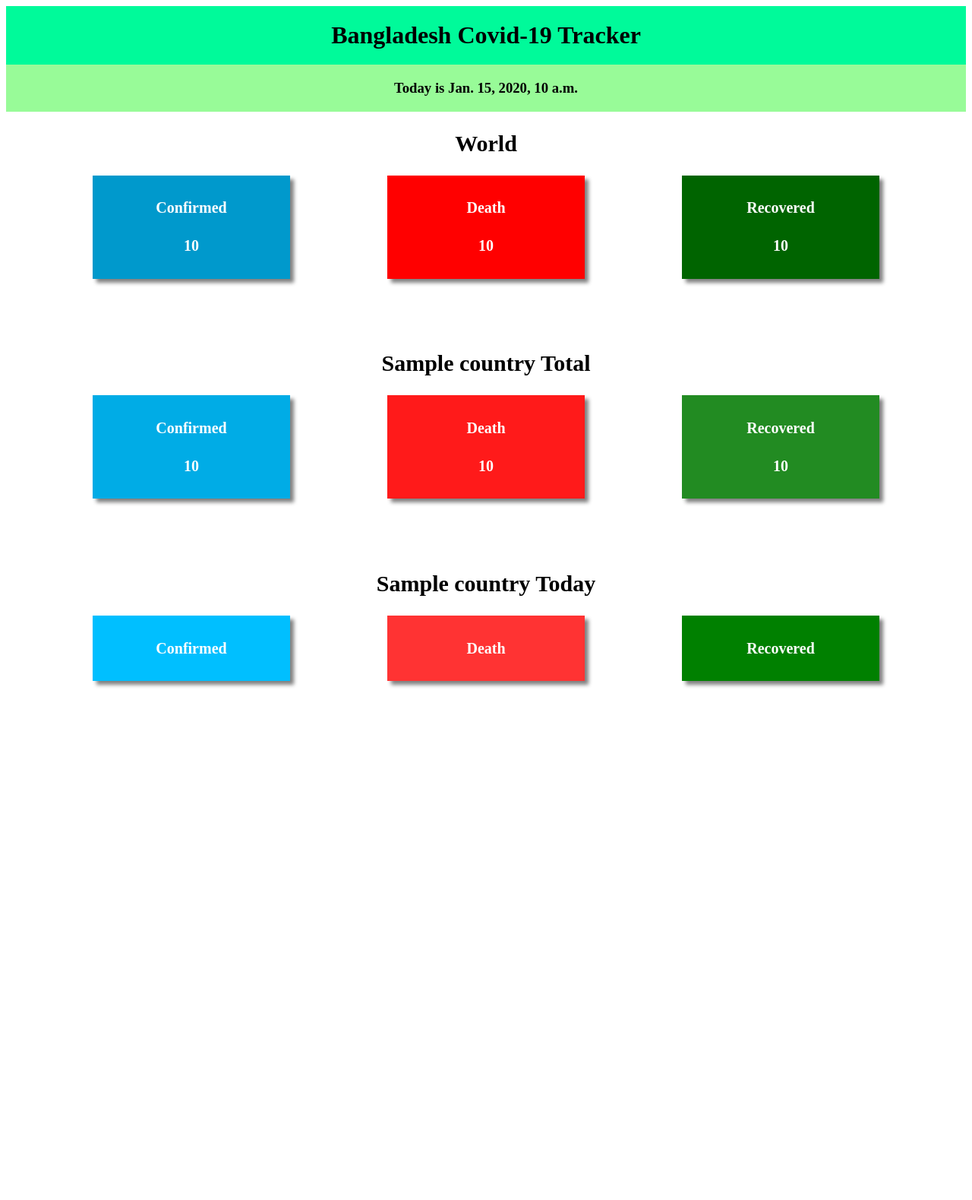
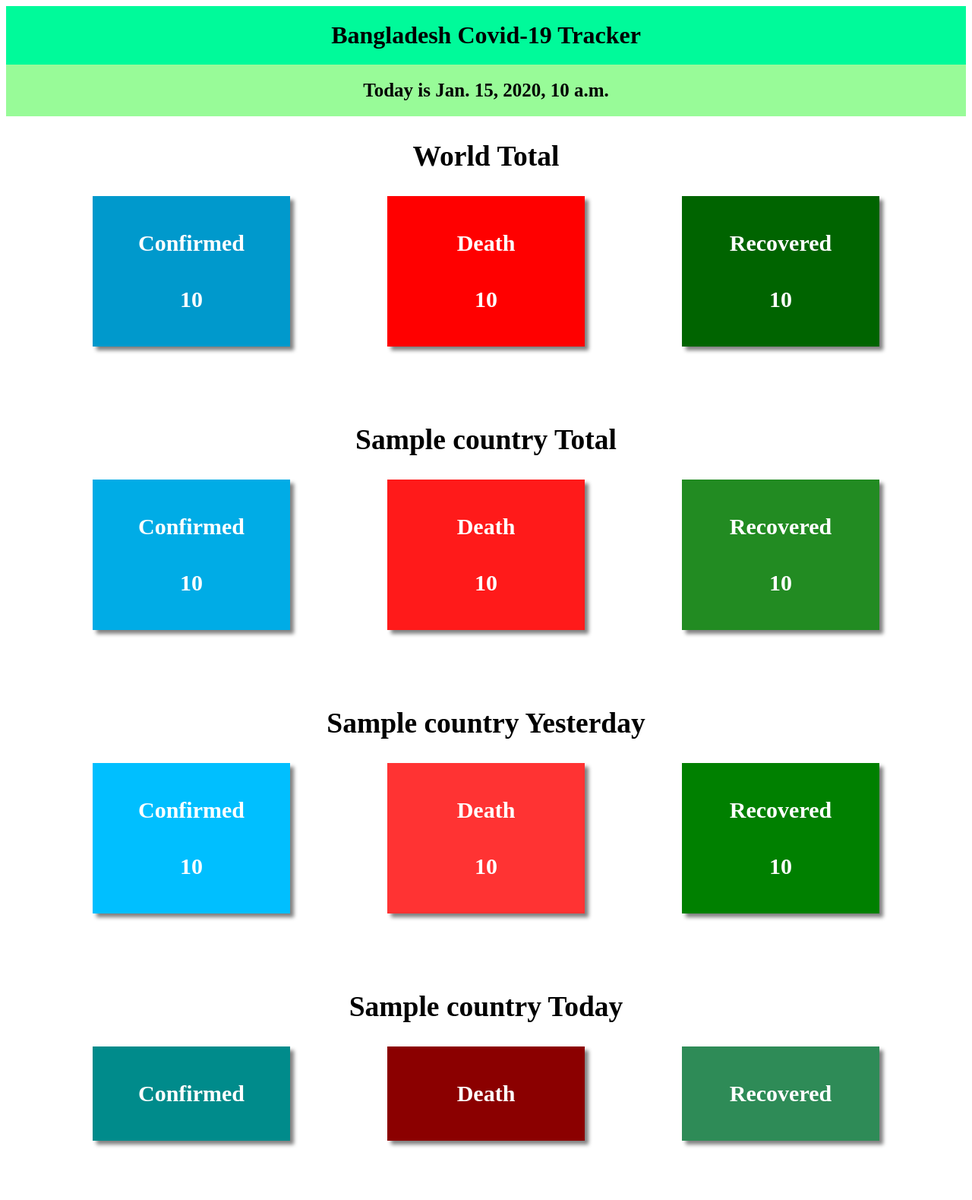
Before and after one commit to ShakibUddin/Covid19_Tracker_Django, a Django app: template tracker/templates/tracker/index.html in a window 1280 px wide. Shown: the whole page at 76% size. Before the commit the page ends 904 px from the top, so only its background shows below. Run offline with Django 3.2, Linux system fonts and the light colour scheme; the template is opened without the code that fills it: most values are stand-ins (such as "Sample title", 1, 10 or a date in 2020).

Commit message:
edited 4:07pm

```diff
--- a/tracker/static/style.css
+++ b/tracker/static/style.css
@@ -1,5 +1,5 @@
 
- .main-block{
+ .main-block-1{
  display: flex;
  flex-wrap:wrap;
  flex-direction: column;
@@ -10,23 +10,6 @@
   padding: 20px 0;
   margin: 0 0;
 }
-.input-block{
-  background: lightblue;
-}
-.input-label,.input-field{
-  margin:5px 5px;
-  display:inline;
-  padding:5px 5px;
-  text-align: center;
-}
-.submit-button{
-  background-color: #4CAF50; /* Green */
-  border: none;
-  color: white;
-  margin: 5px 5px;
-  padding: 5px 5px;
-   transition-duration: 0.4s;
-}
 .submit-button:hover {
   background-color: white;
   color: black;
@@ -36,46 +19,47 @@
    background: palegreen;
    padding: 20px 0;
    margin: 0 0;
+   font-size: 25px;
  }
- .box1,.box2,.box3{
-   font-size: 20px;
+ .box1,.box2,.box3,.box4{
+   font-size: 25px;
    border-radius: 5px;
    margin-bottom: 50px;
  }
- .world-block,.country-total-block,.country-today-block{
+ .world-block,.country-total-block,.country-yesterday-block,.country-today-block{
  display:flex;
  flex-wrap:wrap;
  justify-content:space-around;
  margin:20px 50px;
  }
- .wb1,.ctotalb1,.ctodayb1{
+ .wb1,.ctotalb1,.cyesterdayb1,.ctodayb1{
  color:white;
- font-size: 20px;
+ font-size: 30px;
  padding:5px 5px;
  width:250px;
  margin: 0 auto;
  box-shadow: 5px 5px 5px grey;
  transition: transform .2s;
  }
- .wb2,.ctotalb2,.ctodayb2{
+ .wb2,.ctotalb2,.cyesterdayb2,.ctodayb2{
  color:white;
- font-size: 20px;
+ font-size: 30px;
  padding:5px 5px;
  width:250px;
  margin: 0 auto;
  box-shadow: 5px 5px 5px grey;
  transition: transform .2s;
  }
- .wb3,.ctotalb3,.ctodayb3{
+ .wb3,.ctotalb3,.cyesterdayb3,.ctodayb3{
  color:white;
- font-size: 20px;
+ font-size: 30px;
  padding:5px 5px;
  width:250px;
  margin: 0 auto;
  box-shadow: 5px 5px 5px grey;
  transition: transform .2s;
  }
- .wb1:hover,.ctotalb1:hover,.ctodayb1:hover,.wb2:hover,.ctotalb2:hover,.ctodayb2:hover,.wb3:hover,.ctotalb3:hover,.ctodayb3:hover {
+ .wb1:hover,.ctotalb1:hover,.cyesterdayb1:hover,.ctodayb1:hover,.wb2:hover,.ctotalb2:hover,.cyesterdayb2:hover,.ctodayb2:hover,.wb3:hover,.ctotalb3:hover,.cyesterdayb3:hover,.ctodayb3:hover {
   transform: scale(1.3);
 }
  .wb1{
@@ -84,8 +68,11 @@
  .ctotalb1{
    background-color: #00ace6;
  }
+ .cyesterdayb1{
+   background-color: #00bfff;
+ }
  .ctodayb1{
-   background-color: #00bfff;
+   background-color: #008B8B;
  }
 
  .wb2{
@@ -94,8 +81,11 @@
  .ctotalb2{
    background-color: #ff1a1a;
  }
+ .cyesterdayb2{
+   background-color: #ff3333;
+ }
  .ctodayb2{
-   background-color: #ff3333;
+   background-color: DarkRed;
  }
 
  .wb3{
@@ -104,6 +94,9 @@
  .ctotalb3{
    background-color: #228B22;
  }
- .ctodayb3{
+ .cyesterdayb3{
    background-color:#008000;
  }
+ .ctodayb3{
+   background-color:#2E8B57;
+ }
--- a/tracker/templates/tracker/index.html
+++ b/tracker/templates/tracker/index.html
@@ -7,13 +7,13 @@
     <title>Covid-19 Tracker</title>
 </head>
 <body>
-  <div class="main-block">
+  <div class="main-block-1">
     <div class="title-box">
       <h1 class="main-title">Bangladesh Covid-19 Tracker</h1>
       <h3 class="date">Today is {{ date }}</h3>
     </div>
     <div class="box1">
-      <h2 class="title">World</h2>
+      <h2 class="title">World Total</h2>
       <div class="world-block">
         <div class="wb1">
           <h4 class="wb1t1">Confirmed</h4>
@@ -47,6 +47,23 @@
       </div>
      </div>
     <div class="box3">
+      <h2 class="title">{{country}} Yesterday</h2>
+      <div class="country-yesterday-block">
+        <div class="cyesterdayb1">
+          <h4 class="cyesterdayb1t1">Confirmed</h4>
+          <h4 class="cyesterdayb1t1">{{ bd_yesterday.confirmed|intcomma }}</h4>
+        </div>
+        <div class="cyesterdayb2">
+          <h4 class="cyesterdayb2t2">Death</h4>
+          <h4 class="cyesterdayb2t2">{{ bd_yesterday.deaths|intcomma }}</h4>
+        </div>
+        <div class="cyesterdayb3">
+          <h4 class="cyesterdayb3t3">Recovered</h4>
+          <h4 class="cyesterdayb3t3">{{ bd_yesterday.recovered|intcomma }}</h4>
+        </div>
+      </div>
+    </div>
+    <div class="box4">
       <h2 class="title">{{country}} Today</h2>
       <div class="country-today-block">
         <div class="ctodayb1">
```
Also changed, not shown: tracker/views.py (+24 -2 lines).
